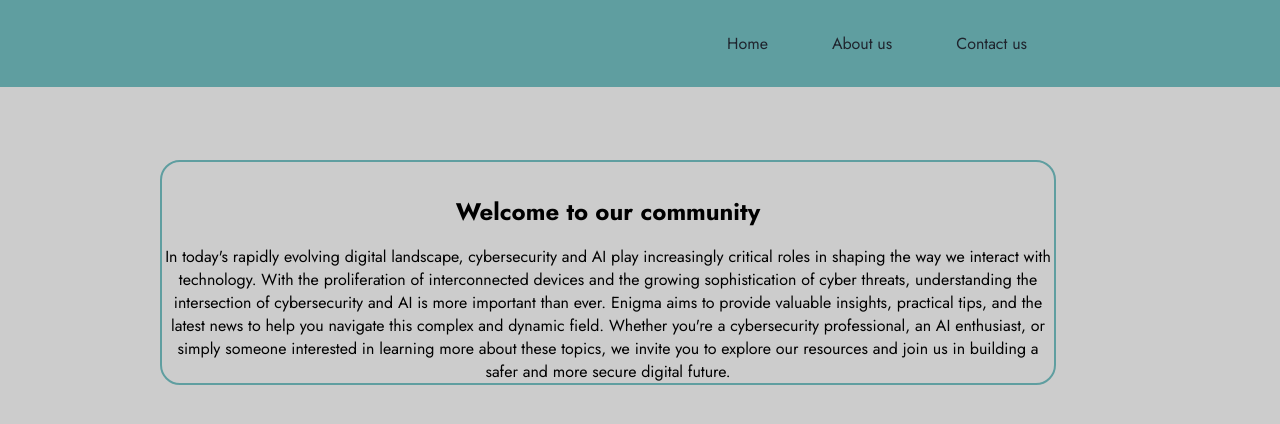
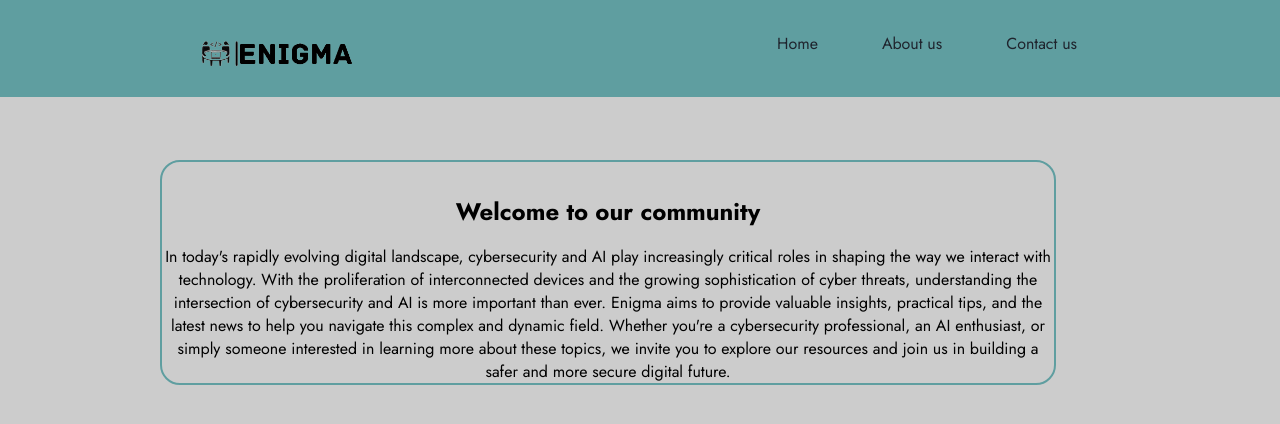
Before and after one commit to LungiMarcia/Enigma, a plain HTML site: page index.html in a window 1280 px wide. Shown: the top 424 px of the page. Drawn offline with Linux system fonts and the light colour scheme.

Commit message:
Update index.html
linking the logo to html

```diff
--- a/index.html
+++ b/index.html
@@ -25,7 +25,7 @@
 </head>
 <body>
   <header>
-      <div class="logo"><img src="./logo.png" alt="" width="200" /></div>
+      <div class="logo"><img src="images/logo.png" alt="" width="200" /></div>
       <nav class="navBar">
         <ul>
           <li><a href="#">Home</a></li>
```
